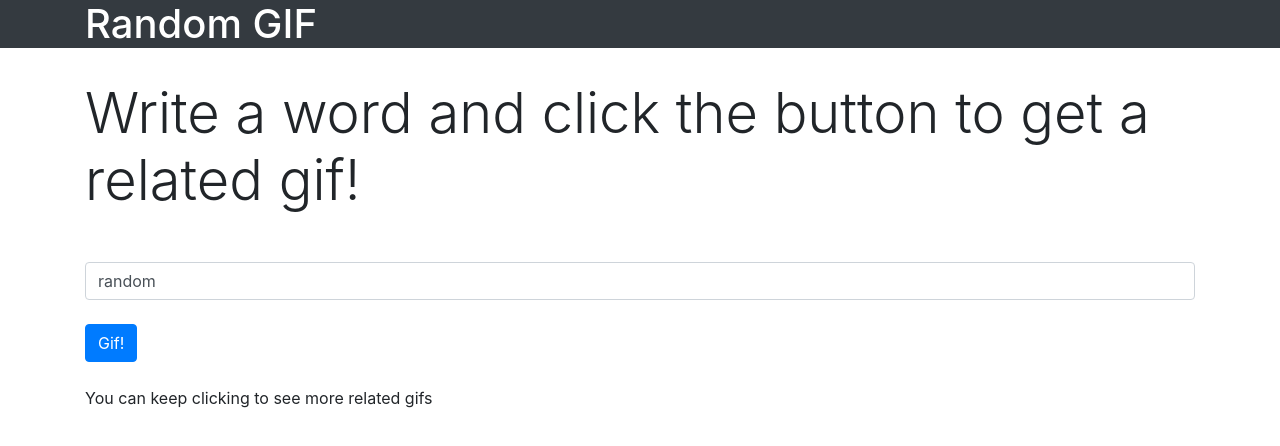
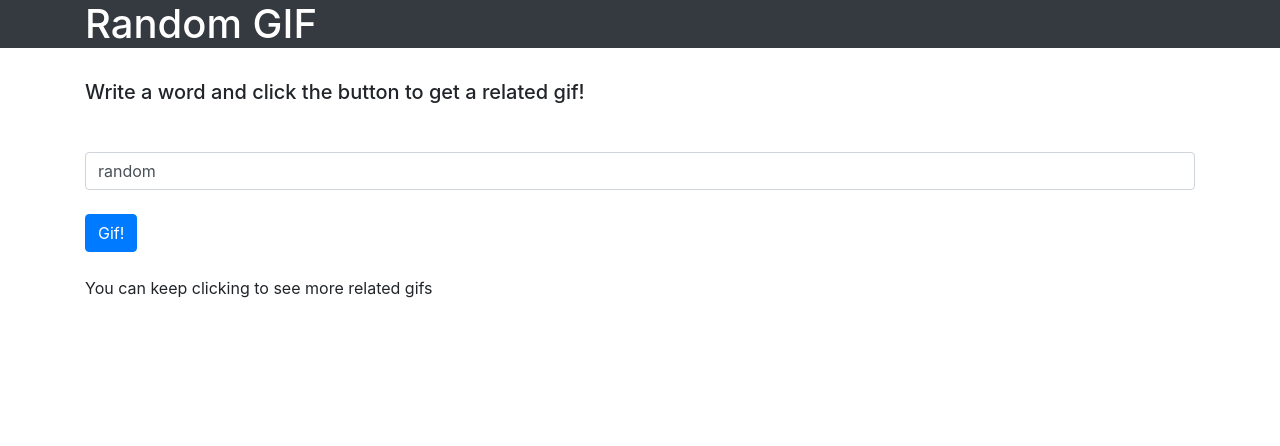
Before and after one commit to mleyva2018/giphy_app, a website: page public/index.html in a window 1280 px wide. Drawn offline with nearby package versions, Linux system fonts and the light colour scheme.

Commit message:
Changed text size

```diff
--- a/public/index.html
+++ b/public/index.html
@@ -15,7 +15,7 @@
 	<div class="container">
 		<div>
 			<br>
-				<h2 class="display-4 mb-4">Write a word and click the button to get a related gif!</h2>
+				<h5 class="mb-4">Write a word and click the button to get a related gif!</h5>
 			<br>
 			<div class="form-group">
 				<form>
```
